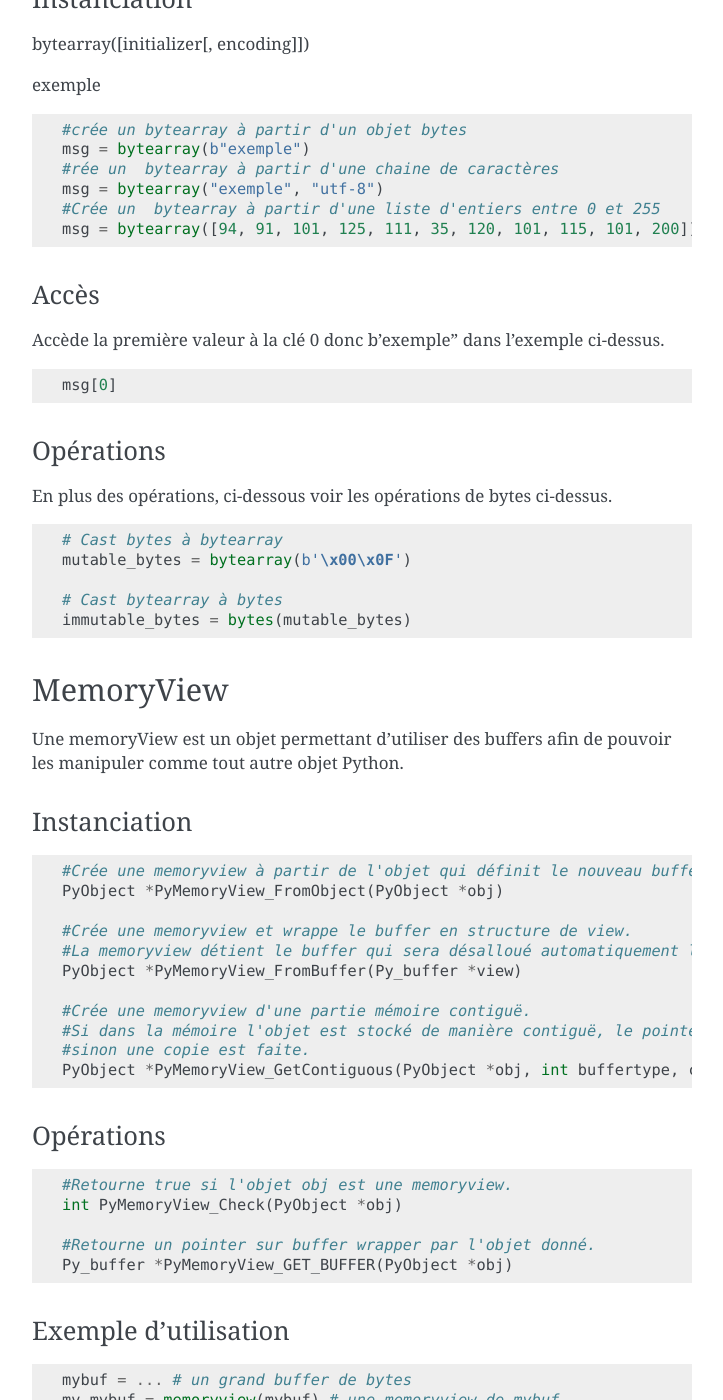
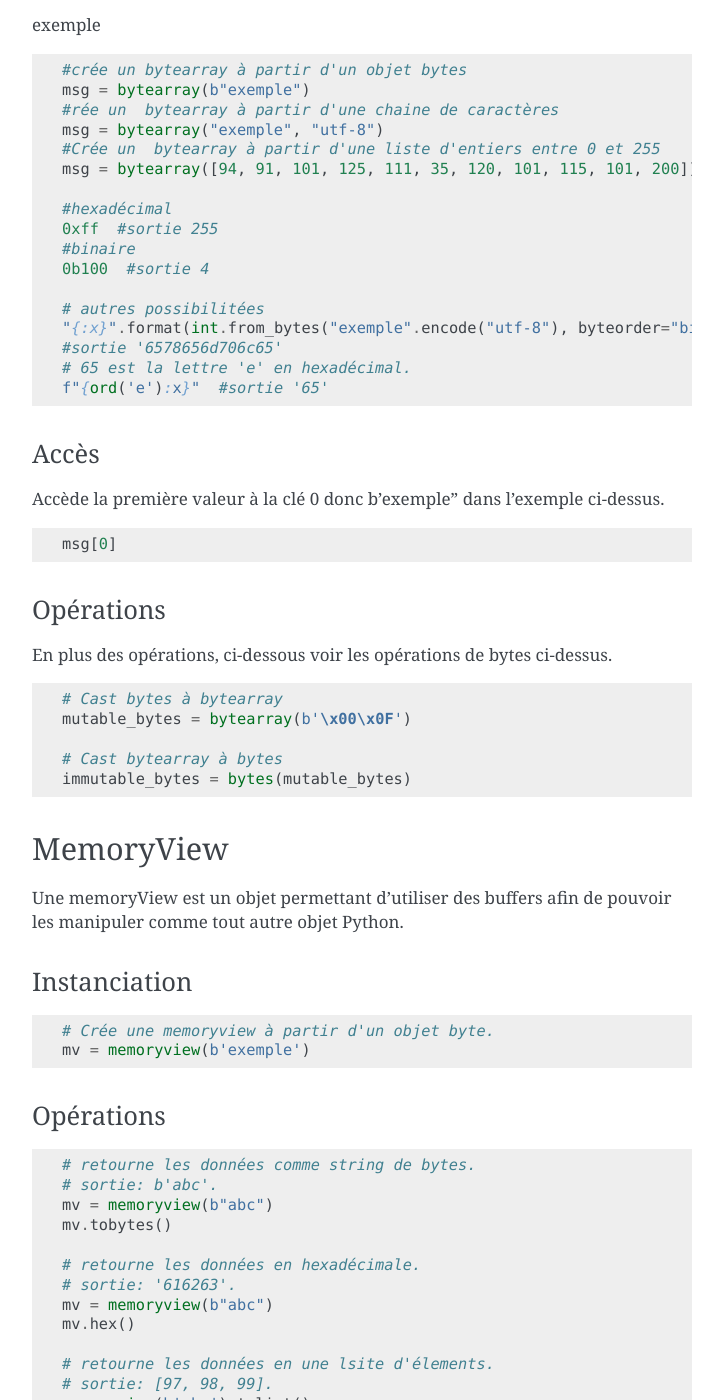
Before and after one commit to HE-Arc/livre-python, a Sphinx documentation site: the page built from source/binary/index.rst, in a window 1280 px wide and 1400 px high, scrolled down 2196 px. Shown: the whole window, without its empty margins (388-1111 px from the left). Built offline with Sphinx 7.4.7, drawn with Linux system fonts in a browser that asks for light colours; some of the changed text lies outside the part shown.

Commit message:
corrections des conseils de l'enseignant

```diff
--- a/source/binary/code.py
+++ b/source/binary/code.py
@@ -32,12 +32,9 @@ i = 16
 single_byte = i.to_bytes(1, byteorder='big', signed=True)
 print(single_byte)
 
-# Crée un bytes avec une liste dev int (0-255).
+# Crée un bytes avec une liste de int (0-255).
+# sortie: b'\xff\xfe\xfd\xfc.
 bytes_from_list = bytes([255, 254, 253, 252])
-
-# Crée un byte avec un int en base 2.
-one_byte = int('11110000', 2)
-print(one_byte)
 
 # Print out binary string (e.g. 0b010010).
 print(bin(22))
@@ -73,6 +70,18 @@ msg = bytearray("exemple", "utf-8")
 # Crée un  bytearray à partir d'une liste d'entiers entre 0 et 255.
 msg = bytearray([94, 91, 101, 125, 111, 35, 120, 101, 115, 101, 200])
 
+# hexadécimal.
+0xff  #sortie 255.
+# binaire.
+0b100  #sortie 4.
+
+# autres possibilitées.
+"{:x}".format(int.from_bytes("exemple".encode("utf-8"), byteorder="big"))
+# sortie '6578656d706c65'.
+
+# 65 est la lettre 'e' en hexadécimal.
+f"{ord('e'):x}"  # sortie '65'.
+
 msg[0]
 
 # Cast bytes à bytearray.
@@ -87,23 +96,22 @@ immutable_bytes = bytes(mutable_bytes)
 # Crée une memoryview à partir de l'objet qui définit le nouveau buffer.
 PyObject * PyMemoryView_FromObject(PyObject * obj)
 
-# Crée une memoryview et wrappe le buffer en structure de view.
-# La memoryview détient le buffer qui sera désalloué automatiquement
-# lors de la destruction de l'objet.
-PyObject * PyMemoryView_FromBuffer(Py_buffer * view)
+# retourne les données comme string de bytes.
+# sortie: b'abc'.
+mv = memoryview(b"abc")
+mv.tobytes()
 
-# Crée une memoryview d'une partie mémoire contiguë.
-# Si dans la mémoire l'objet est stocké de manière contiguë,
-# le pointeur pointe sur cette zone mémoire
-# sinon une copie est faite.
-PyObject * PyMemoryView_GetContiguous
-(PyObject * obj, int buffertype, char order)
+# retourne les données en hexadécimale.
+# sortie: '616263'.
+mv = memoryview(b"abc")
+mv.hex()
 
-# Retourne true si l'objet obj est une memoryview.
-int PyMemoryView_Check(PyObject * obj)
+# retourne les données en une lsite d'élements.
+# sortie: [97, 98, 99].
+memoryview(b'abc').tolist()
 
-# Retourne un pointer sur buffer wrapper par l'objet donné.
-Py_buffer * PyMemoryView_GET_BUFFER(PyObject * obj)
+# relacher le buffer.
+mv.release()
 
 # mybuf = ...  un grand buffer de bytes.
 mv_mybuf = memoryview(mybuf)  # une memoryview de mybuf.
--- a/source/binary/index.rst
+++ b/source/binary/index.rst
@@ -66,17 +66,14 @@ Cast Int <-> Bytes
 	single_byte = i.to_bytes(1, byteorder='big', signed=True)
 	print(single_byte)
 
-	# Crée un bytes avec une liste dev int (0-255)
+	# Crée un bytes avec une liste de int (0-255)
+	# sortie: b'\xff\xfe\xfd\xfc
 	bytes_from_list = bytes([255, 254, 253, 252])
 
-	# Crée un byte avec un int en base 2
-	one_byte = int('11110000', 2)
-	print(one_byte)
-
-	# Print out binary string (e.g. 0b010010)
+	# Print out binary string (e.g. 0b10110)
 	print(bin(22))
 
-	#Bytes à Integer
+	# Bytes à Integer
 	# Crée un int avec un bytes (non signé par défaut)
 	i = int.from_bytes(some_bytes, byteorder='big')
 
@@ -106,6 +103,7 @@ BytesArray
 ----------
 
 Le type bytearray est un tableau de byte et contient donc un objet bytes dans chaque clé.
+Il n'y a donc pas de différence un bytarray est une collection de byte.
 
 Instanciation
 ~~~~~~~~~~~~~
@@ -122,6 +120,17 @@ exemple
 	msg = bytearray("exemple", "utf-8")
 	#Crée un  bytearray à partir d'une liste d'entiers entre 0 et 255
 	msg = bytearray([94, 91, 101, 125, 111, 35, 120, 101, 115, 101, 200])
+
+	#hexadécimal
+	0xff  #sortie 255
+	#binaire
+	0b100  #sortie 4
+
+	# autres possibilitées
+	"{:x}".format(int.from_bytes("exemple".encode("utf-8"), byteorder="big"))
+	#sortie '6578656d706c65'
+	# 65 est la lettre 'e' en hexadécimal.
+	f"{ord('e'):x}"  #sortie '65'
 
 Accès
 ~~~~~
@@ -156,28 +165,32 @@ Instanciation
 
 .. code-block:: python
 
-	#Crée une memoryview à partir de l'objet qui définit le nouveau buffer.
-	PyObject *PyMemoryView_FromObject(PyObject *obj)
-
-	#Crée une memoryview et wrappe le buffer en structure de view.
-	#La memoryview détient le buffer qui sera désalloué automatiquement lors de la destruction de l'objet.
-	PyObject *PyMemoryView_FromBuffer(Py_buffer *view)
-
-	#Crée une memoryview d'une partie mémoire contiguë.
-	#Si dans la mémoire l'objet est stocké de manière contiguë, le pointeur pointe sur cette zone mémoire
-	#sinon une copie est faite.
-	PyObject *PyMemoryView_GetContiguous(PyObject *obj, int buffertype, char order)
+	# Crée une memoryview à partir d'un objet byte.
+	mv = memoryview(b'exemple')
 
 Opérations
 ~~~~~~~~~~
 
 .. code-block:: python
 
-	#Retourne true si l'objet obj est une memoryview.
-	int PyMemoryView_Check(PyObject *obj)
+	# retourne les données comme string de bytes.
+	# sortie: b'abc'.
+	mv = memoryview(b"abc")
+	mv.tobytes()
 
-	#Retourne un pointer sur buffer wrapper par l'objet donné.
-	Py_buffer *PyMemoryView_GET_BUFFER(PyObject *obj)
+	# retourne les données en hexadécimale.
+	# sortie: '616263'.
+	mv = memoryview(b"abc")
+	mv.hex()
+
+	# retourne les données en une lsite d'élements.
+	# sortie: [97, 98, 99].
+	memoryview(b'abc').tolist()
+
+	# relacher le buffer.
+	mv.release()
+
+`Plus d'opérations ici <https://docs.python.org/3.1/library/stdtypes.html>`_.
 
 Exemple d'utilisation
 ~~~~~~~~~~~~~~~~~~~~~
@@ -206,29 +219,6 @@ Struct
 
 Un struct permet de convertir des structures C en valeurs de Python représenté sous forme d'objets bytes.
 
-Instanciation
-~~~~~~~~~~~~~
-
-.. code-block:: python
-
-	#Crée une memoryview à partir de l'objet qui définit le nouveau buffer.
-	PyObject *PyMemoryView_FromObject(PyObject *obj)
-
-	#Crée une memoryview et wrappe le buffer en structure de view.
-	#La memoryview détient le buffer et il sera désalloué automatiquement lors de la destruction de l'objet.
-	PyObject *PyMemoryView_FromBuffer(Py_buffer *view)
-
-	#Crée une memoryview d'une partie mémoire contiguë.
-	#Si dans la mémoire l'objet est stocké de manière contiguë, le pointeur pointe sur cette
-	#zone mémoire sinon une copie est faite.
-	PyObject *PyMemoryView_GetContiguous(PyObject *obj, int buffertype, char order)
-
-Opérations
-~~~~~~~~~~
-
-`Un tableau résumant les opérations standards sur les structures se trouve sur la documentation officielle <https://docs.python.org/2/library/struct.html>`_.
-
-
 Exemple d'utilisation
 ~~~~~~~~~~~~~~~~~~~~~
 
@@ -249,29 +239,40 @@ Exemple d'utilisation
 	Student._make(unpack('<10sHHb', record))
 	Student(name='raymond   ', serialnum=4658, school=264, gradelevel=8)
 
+Opérations
+~~~~~~~~~~
+
+`Un tableau résumant les opérations standards sur les structures se trouve sur la documentation officielle <https://docs.python.org/3.6/library/struct.html#module-struct>`_.
+
 
 Sources
 -------
 
-Bytes / Bytearray:
+bytes / bytearray
 
 `<https://docs.python.org/3.1/library/stdtypes.html>`_
+
 `<http://docs.python-guide.org/en/latest/scenarios/json/>`_
+
 `<http://stackoverflow.com/questions/16678363/python-3-how-do-i-declare-an-empty-bytes-variable>`_
+
 `<http://stackoverflow.com/questions/19511440/add-b-prefix-to-python-variable>`_
+
 `<http://www.devdungeon.com/content/working-binary-data-python>`_
+
 `<http://stackoverflow.com/questions/7585435/best-way-to-convert-string-to-bytes-in-python-3>`_
 
 
-Memoryview:
+memoryview
 
-`<https://docs.python.org/3/c-api/memoryview.html>`_
-`<https://docs.python.org/2/c-api/buffer.html>`_
+`<https://docs.python.org/3/library/stdtypes.html?highlight=memoryview#memoryview>`_
+
 `<http://stackoverflow.com/questions/6736771/buffers-and-memoryview-objects-explained-for-the-non-c-programmer>`_
 
-Struct:
+:py:mod:`struct`
 
 `<https://docs.python.org/2/library/struct.html>`_
+
 `<http://stackoverflow.com/questions/35988/c-like-structures-in-python>`_
 
 
```
